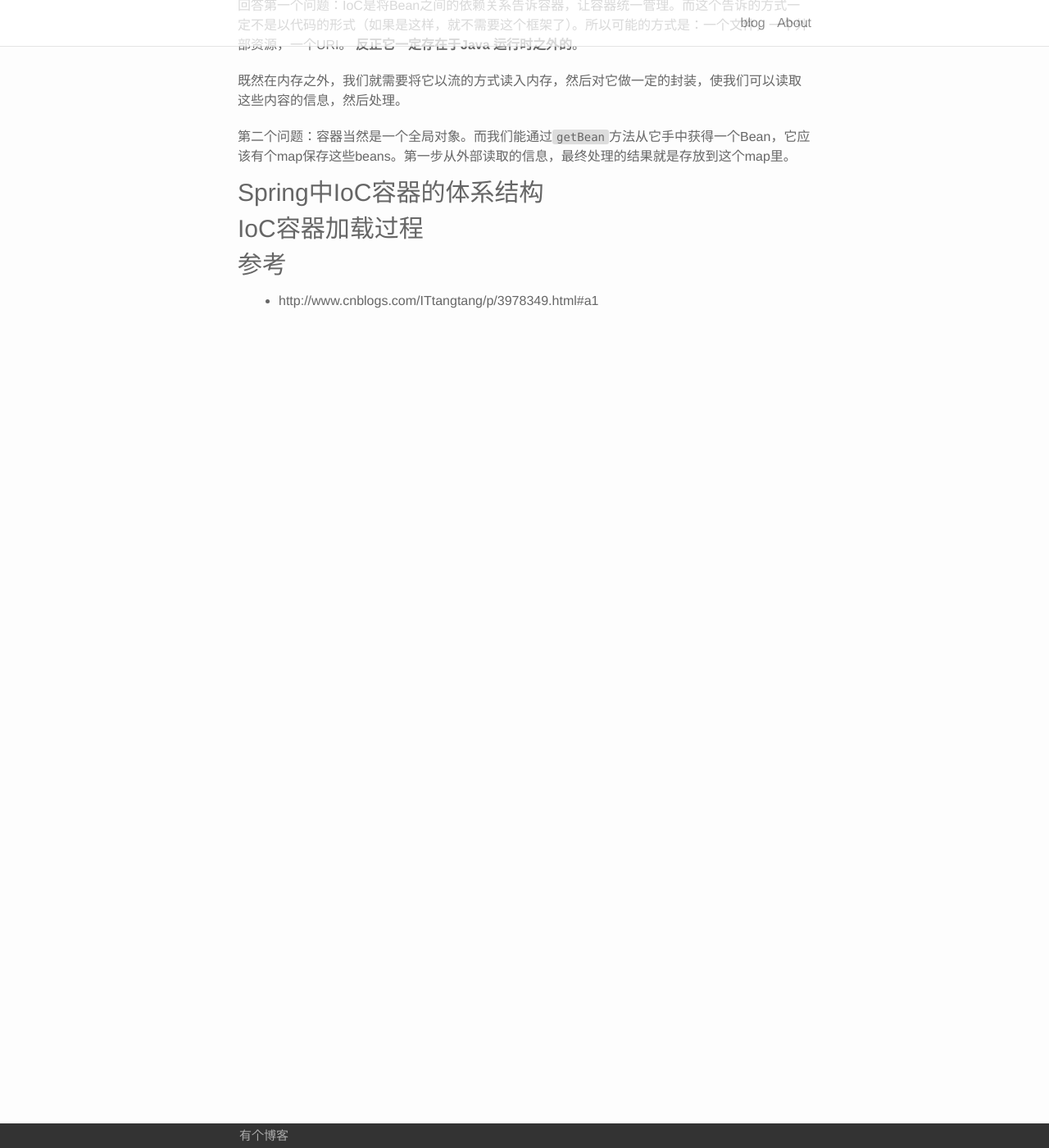
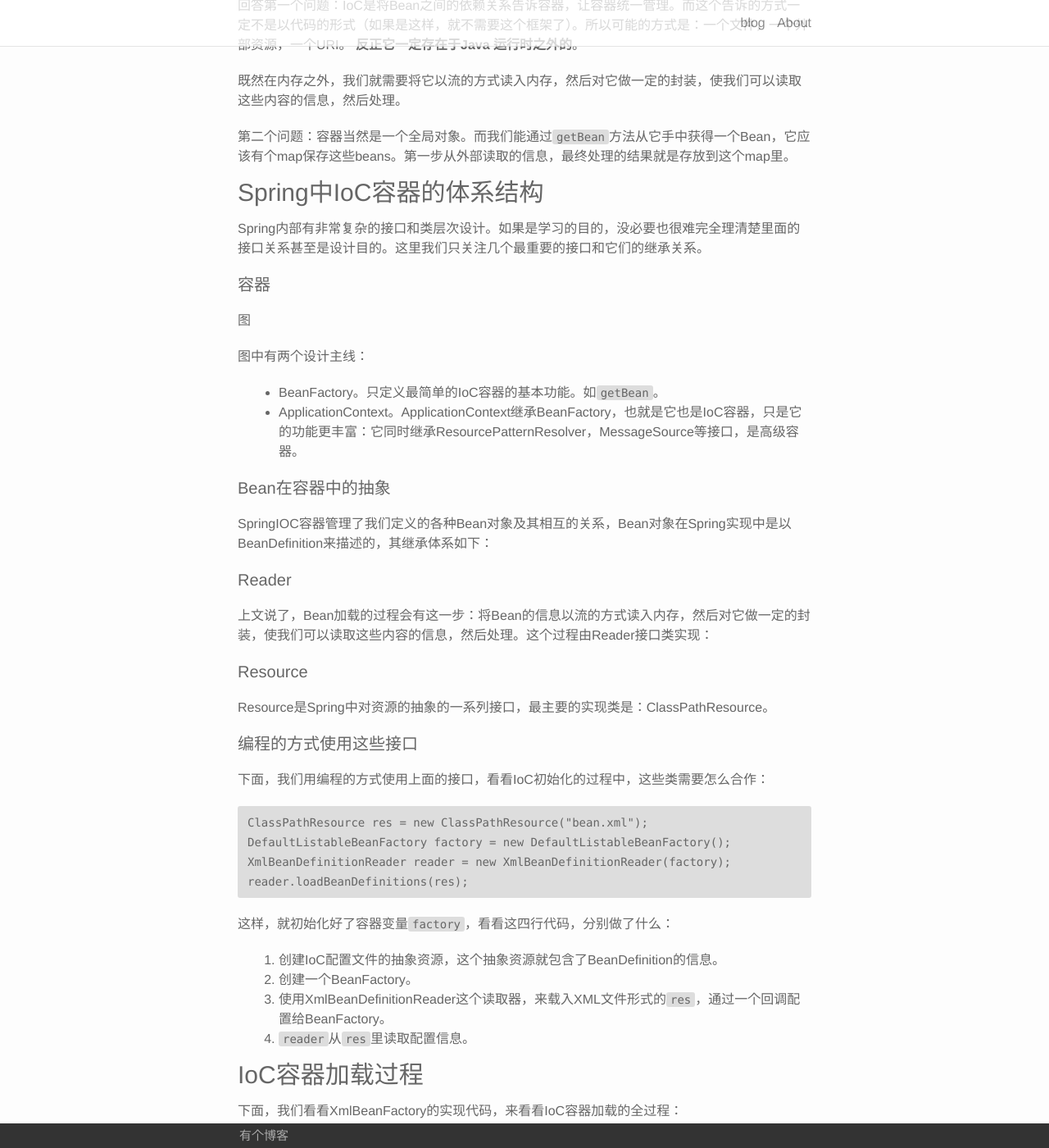
Before and after one commit to afghl/afghl.github.io, a Jekyll site: the page built from _posts/2017-06-11-java-spring-01-ioc.markdown, in a window 1280 px wide and 1400 px high, scrolled down 643 px. Shown: the whole window at 82% size. Built offline with Jekyll 4.4.1, drawn with Linux system fonts in a browser that asks for light colours; some of the changed text lies outside the part shown.

Commit message:
add spring ioc interface definition

```diff
--- a/_posts/2017-06-11-java-spring-01-ioc.markdown
+++ b/_posts/2017-06-11-java-spring-01-ioc.markdown
@@ -25,12 +25,73 @@ Spring里一直有一些故弄玄虚的术语，什么IoC、DI、AOP、AOP里又
 
 ### Spring中IoC容器的体系结构
 
+Spring内部有非常复杂的接口和类层次设计。如果是学习的目的，没必要也很难完全理清楚里面的接口关系甚至是设计目的。这里我们只关注几个最重要的接口和它们的继承关系。
+
+#### 容器
+
+图
+
+图中有两个设计主线：
+
+- BeanFactory。只定义最简单的IoC容器的基本功能。如`getBean`。
+- ApplicationContext。ApplicationContext继承BeanFactory，也就是它也是IoC容器，只是它的功能更丰富：它同时继承ResourcePatternResolver，MessageSource等接口，是高级容器。
+
+#### Bean在容器中的抽象
+
+SpringIOC容器管理了我们定义的各种Bean对象及其相互的关系，Bean对象在Spring实现中是以BeanDefinition来描述的，其继承体系如下：
+
+#### Reader
+
+上文说了，Bean加载的过程会有这一步：将Bean的信息以流的方式读入内存，然后对它做一定的封装，使我们可以读取这些内容的信息，然后处理。这个过程由Reader接口类实现：
+
+#### Resource
+
+Resource是Spring中对资源的抽象的一系列接口，最主要的实现类是：ClassPathResource。
+
+#### 编程的方式使用这些接口
+
+下面，我们用编程的方式使用上面的接口，看看IoC初始化的过程中，这些类需要怎么合作：
+
+~~~ Java
+ClassPathResource res = new ClassPathResource("bean.xml");
+DefaultListableBeanFactory factory = new DefaultListableBeanFactory();
+XmlBeanDefinitionReader reader = new XmlBeanDefinitionReader(factory);
+reader.loadBeanDefinitions(res);
+~~~
+
+这样，就初始化好了容器变量`factory`，看看这四行代码，分别做了什么：
+
+1. 创建IoC配置文件的抽象资源，这个抽象资源就包含了BeanDefinition的信息。
+2. 创建一个BeanFactory。
+3. 使用XmlBeanDefinitionReader这个读取器，来载入XML文件形式的`res`，通过一个回调配置给BeanFactory。
+4. `reader`从`res`里读取配置信息。
+
 
 
 ### IoC容器加载过程
+
+下面，我们看看XmlBeanFactory的实现代码，来看看IoC容器加载的全过程：
+
+~~~ java
+public class XmlBeanFactory extends DefaultListableBeanFactory {
+	private final XmlBeanDefinitionReader reader = new XmlBeanDefinitionReader(this);
+
+	public XmlBeanFactory(Resource resource) throws BeansException {
+		this(resource, null);
+	}
+
+	public XmlBeanFactory(Resource resource, BeanFactory parentBeanFactory) throws BeansException {
+		super(parentBeanFactory);
+		this.reader.loadBeanDefinitions(resource);
+	}
+}
+~~~
+
+
 
 
 
 ### 参考
 
+- 《SPRING技术内幕》
 - http://www.cnblogs.com/ITtangtang/p/3978349.html#a1
```
